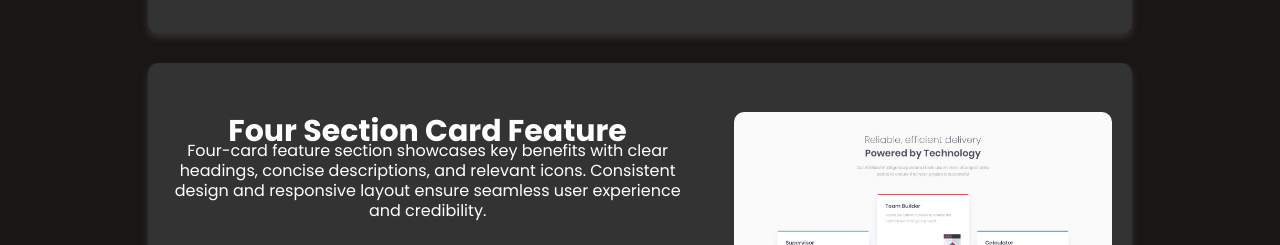
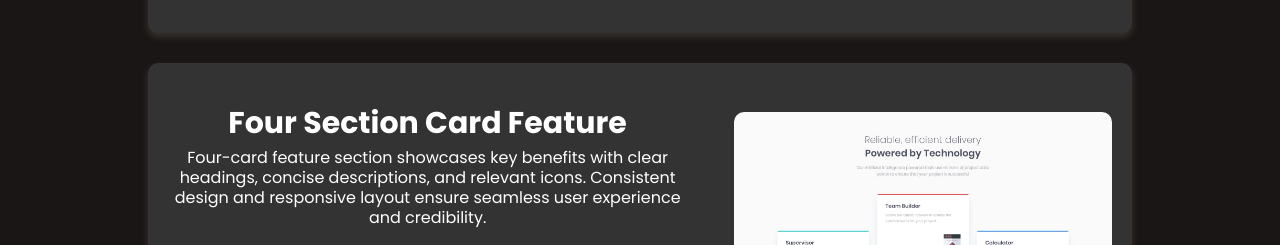
Before and after one commit to codesByJose/JoseCodes, a plain HTML site: page portfolio.html in a window 1280 px wide. Shown: the part 752-997 px from the top of the page. Drawn offline with Linux system fonts and the light colour scheme.

Commit message:
commited

```diff
--- a/portfolio.css
+++ b/portfolio.css
@@ -80,6 +80,9 @@ h1{
     flex-basis: 55%;
     text-align: center;
     line-height: 20px;
+}
+.project-description p{
+    margin-top: 15px;
 }
 .project-img img{
     width: 100%;
```
